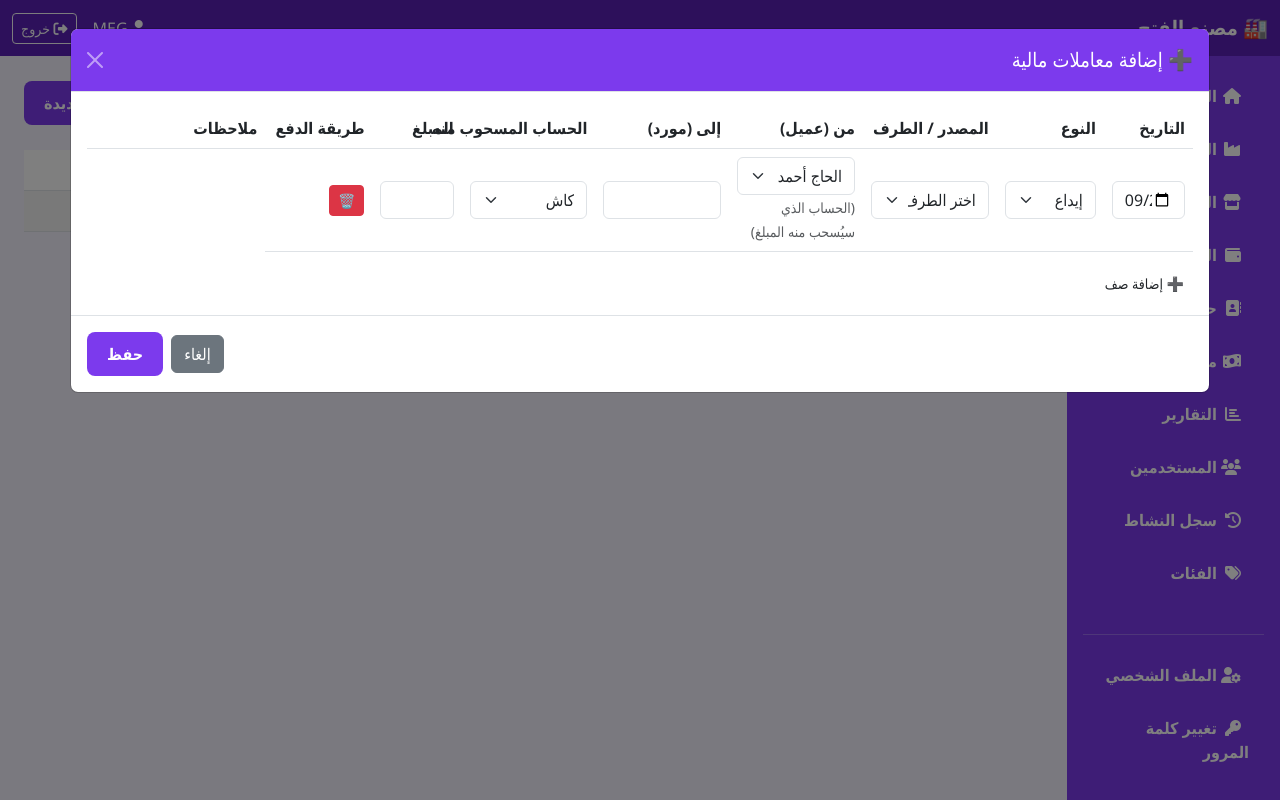
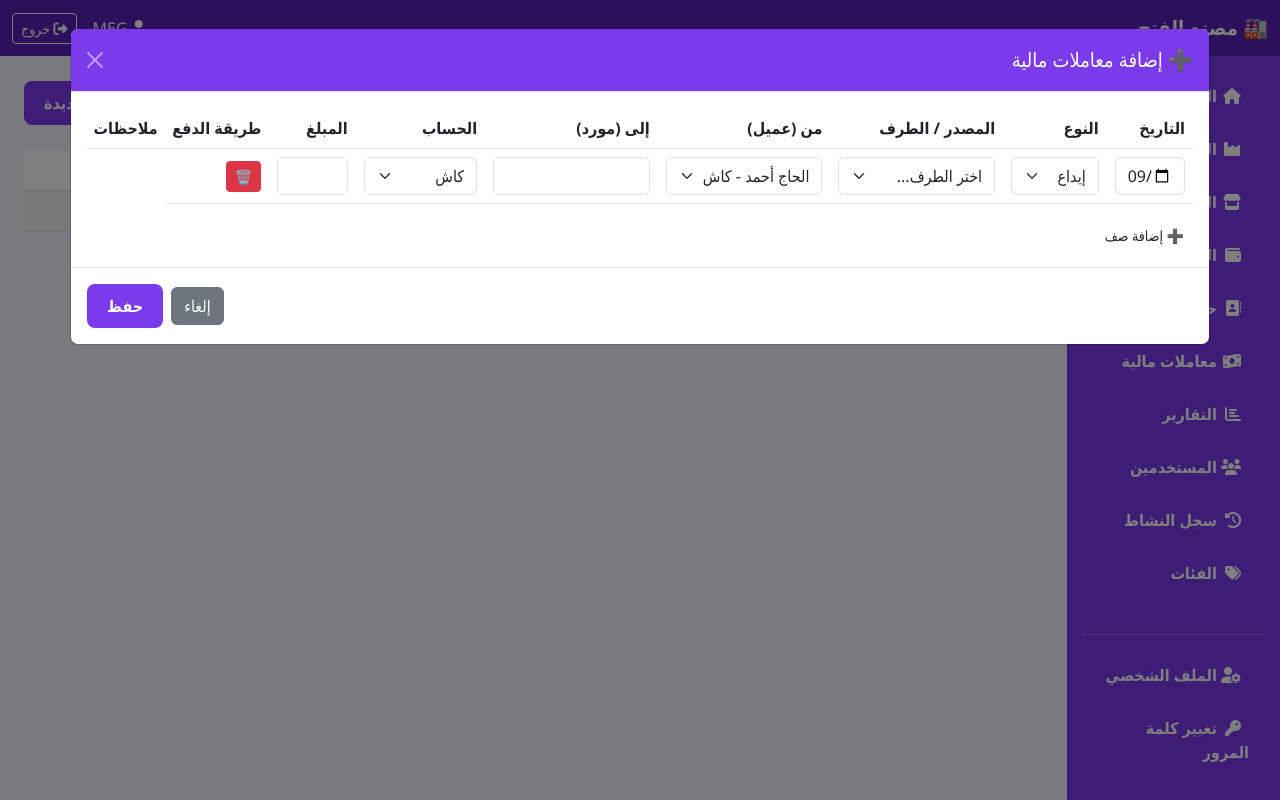
Before and after one commit to mariam-anwar-elgendy/FactoryAlFath, a Flask app: page /financial-transactions in a window 1280 px wide, after a click on "➕ معاملة جديدة". Run offline with Flask 3, Linux system fonts and the light colour scheme; a user stored in the database is signed in; data comes from the database, SQL or seed files in the repository; data that the repository does not hold is empty.

Commit message:
Update financial report table layout and comments

```diff
--- a/templates/reports/financial.html
+++ b/templates/reports/financial.html
@@ -70,15 +70,15 @@
                 </div>
                 <div class="modal-body">
                     <div class="table-responsive">
-                        <table class="table" id="financialRows" style="table-layout: fixed;">
+                        <table class="table" id="financialRows" style="table-layout: fixed; min-width: 1200px;">
                             <thead>
                                 <tr>
                                     <th style="width: 10%;">التاريخ</th>
                                     <th style="width: 12%;">النوع</th>
-                                    <th style="width: 15%;" class="source-header">المصدر / الطرف</th>
-                                    <th style="width: 15%;" class="from-header">من (عميل)</th>
-                                    <th style="width: 15%;" class="to-header">إلى (مورد)</th>
-                                    <th style="width: 15%;" class="account-header">الحساب المسحوب منه</th>
+                                    <th style="width: 20%;" class="source-header">المصدر / الطرف</th>
+                                    <th style="width: 20%;" class="from-header">من (عميل)</th>
+                                    <th style="width: 20%;" class="to-header">إلى (مورد)</th>
+                                    <th style="width: 15%;" class="account-header">الحساب</th>
                                     <th style="width: 10%;">المبلغ</th>
                                     <th style="width: 12%;">طريقة الدفع</th>
                                     <th style="width: 15%;">ملاحظات</th>
@@ -95,14 +95,14 @@
                                             <option value="transfer_customer_supplier">تحويل (من عميل لمورد)</option>
                                         </select>
                                     </td>
-                                    <!-- عمود المصدر (للإيداع/السحب) -->
+                                    <!-- عمود المصدر (يظهر فقط في الإيداع/السحب) -->
                                     <td class="source-cell">
                                         <select name="source[]" class="form-select source-select">
                                             <option value="">اختر الطرف...</option>
                                         </select>
                                         <input type="text" name="new_parties[]" class="form-control mt-1 d-none" placeholder="اسم جديد (عميل/مورد)">
                                     </td>
-                                    <!-- عمود "من" (للتحويل) -->
+                                    <!-- عمود "من" (يظهر فقط في التحويل) -->
                                     <td class="from-cell">
                                         <select name="from_customer[]" class="form-select from-select">
                                             <option value="">اختر العميل...</option>
@@ -113,7 +113,7 @@
                                         </select>
                                         <input type="text" name="new_customer_name[]" class="form-control mt-1 d-none" placeholder="اسم العميل الجديد">
                                     </td>
-                                    <!-- عمود "إلى" (للتحويل) -->
+                                    <!-- عمود "إلى" (يظهر فقط في التحويل) -->
                                     <td class="to-cell">
                                         <select name="to_supplier[]" class="form-select to-select">
                                             <option value="">اختر المورد...</option>
@@ -131,7 +131,6 @@
                                             <option value="{{ account.id }}">{{ account.person_name }} - {{ account.account_type }}</option>
                                             {% endfor %}
                                         </select>
-                                        <small class="text-muted">(الحساب الذي سيُسحب منه المبلغ)</small>
                                     </td>
                                     <td><input type="number" step="0.01" name="amount[]" class="form-control" required></td>
                                     <td>
@@ -160,7 +159,7 @@
 
 <!-- ========== JavaScript ========== -->
 <script>
-    // 1. استيراد قوائم العملاء والموردين من Flask إلى JavaScript
+    // 1. استيراد قوائم العملاء والموردين من Flask
     var customersList = [
         {% for c in customers %}
             "{{ c.name }}",
@@ -176,19 +175,22 @@
     function populateSourceSelect(selectElement, type) {
         selectElement.innerHTML = '<option value="">اختر الطرف...</option>';
         var list = (type === 'deposit') ? customersList : suppliersList;
+
         if (type === 'deposit' || type === 'withdrawal') {
+            // نضيف العملاء أو الموردين
             list.forEach(function(item) {
                 var opt = document.createElement('option');
                 opt.value = item;
                 opt.textContent = item;
                 selectElement.appendChild(opt);
             });
+            // نضيف خيار جديد
             var optNew = document.createElement('option');
             optNew.value = 'new';
             optNew.textContent = (type === 'deposit') ? '➕ عميل جديد...' : '➕ مورد جديد...';
             selectElement.appendChild(optNew);
         } else {
-            // تحويل: لا نستخدم المصدر
+            // في حالة التحويل: نعرض رسالة بأن الحقل غير مستخدم
             var opt = document.createElement('option');
             opt.value = '';
             opt.textContent = 'غير مستخدم';
@@ -204,14 +206,14 @@
         var toCell = row.querySelector('.to-cell');
         var accountCell = row.querySelector('.account-cell');
 
-        // إخفاء الكل أولاً
+        // ✅ إخفاء الكل أولاً
         sourceCell.style.display = 'none';
         fromCell.style.display = 'none';
         toCell.style.display = 'none';
-        // accountCell يظهر دائماً
-        accountCell.style.display = '';
+        accountCell.style.display = ''; // الحساب يظهر دائماً
 
         if (type === 'deposit' || type === 'withdrawal') {
+            // ✅ الإيداع/السحب: يظهر عمود المصدر فقط
             sourceCell.style.display = '';
             var sourceSelect = row.querySelector('.source-select');
             populateSourceSelect(sourceSelect, type);
@@ -219,8 +221,12 @@
             var newInput = row.querySelector('input[name="new_parties[]"]');
             if (newInput) newInput.classList.add('d-none');
         } else if (type === 'transfer_customer_supplier') {
+            // ✅ التحويل: يظهر عمودي "من" و "إلى" فقط (بدون المصدر)
             fromCell.style.display = '';
             toCell.style.display = '';
+            // ✅ نعبي قائمة المصدر بخيار "غير مستخدم"
+            var sourceSelect = row.querySelector('.source-select');
+            populateSourceSelect(sourceSelect, 'transfer_customer_supplier');
         }
     }
 
@@ -267,7 +273,7 @@
             }
         }
 
-        // 7. إظهار/إخفاء حقل النص الجديد لـ "من" (التحويل)
+        // 7. إظهار/إخفاء حقل النص الجديد لـ "من"
         if (e.target.classList.contains('from-select')) {
             var row = e.target.closest('tr');
             var newInput = row.querySelector('input[name="new_customer_name[]"]');
@@ -278,7 +284,7 @@
             }
         }
 
-        // 8. إظهار/إخفاء حقل النص الجديد لـ "إلى" (التحويل)
+        // 8. إظهار/إخفاء حقل النص الجديد لـ "إلى"
         if (e.target.classList.contains('to-select')) {
             var row = e.target.closest('tr');
             var newInput = row.querySelector('input[name="new_supplier_name[]"]');
```
